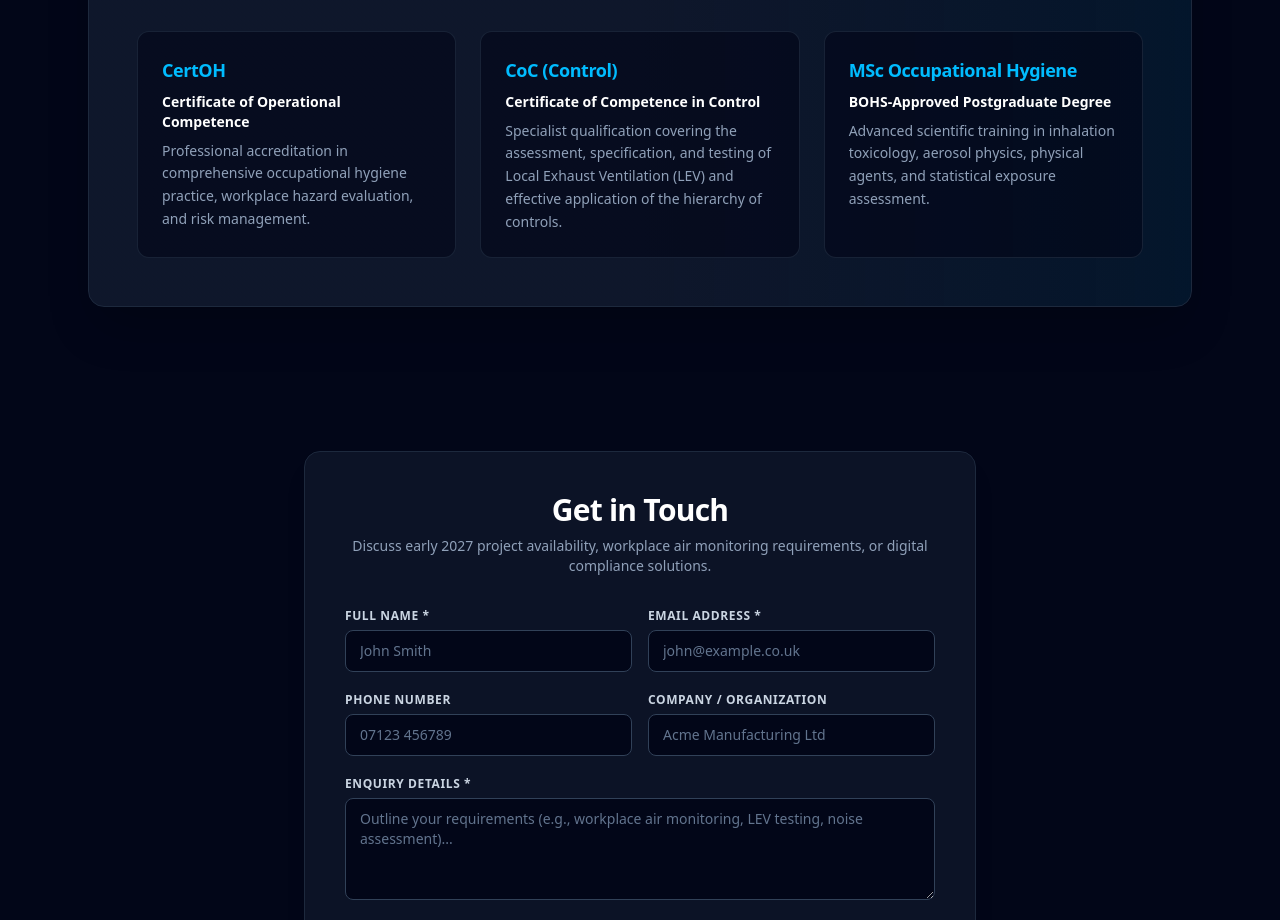
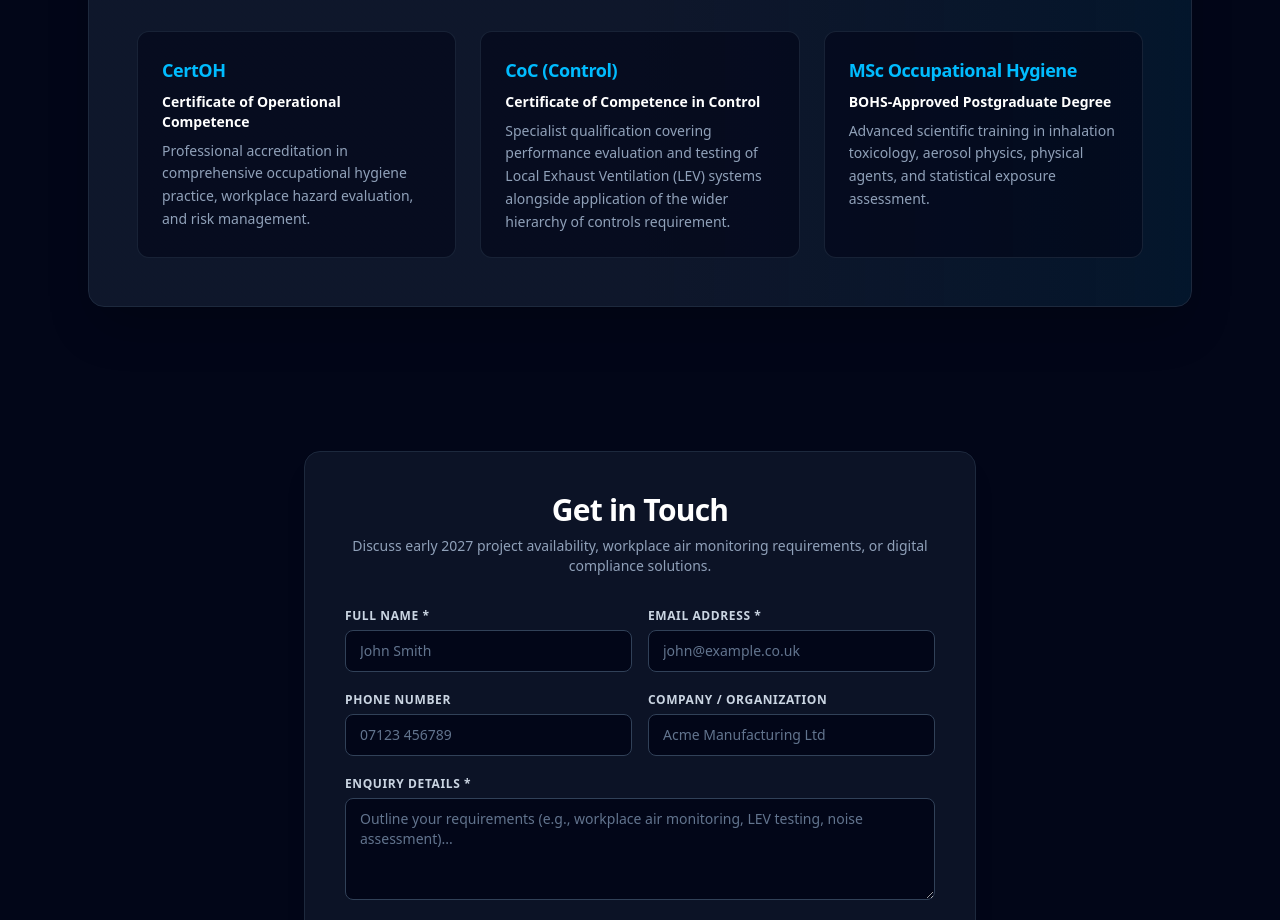
Before and after one commit to garethbrock72-cmyk/waterledge-consultancy-website, a Next.js app: page / in a window 1280 px wide. Shown: the part 1940-2860 px from the top of the page. Built offline with nearby package versions, Linux system fonts and the light colour scheme.

Commit message:
content: add further CoC quals

```diff
--- a/src/app/page.tsx
+++ b/src/app/page.tsx
@@ -182,7 +182,7 @@ export default function Home() {
                 Certificate of Competence in Control
               </h3>
               <p className="text-slate-400 text-xs sm:text-sm leading-relaxed">
-                Specialist qualification covering the assessment, specification, and testing of Local Exhaust Ventilation (LEV) and effective application of the hierarchy of controls.
+                Specialist qualification covering performance evaluation and testing of Local Exhaust Ventilation (LEV) systems alongside application of the wider hierarchy of controls requirement.
               </p>
             </div>
 
```
